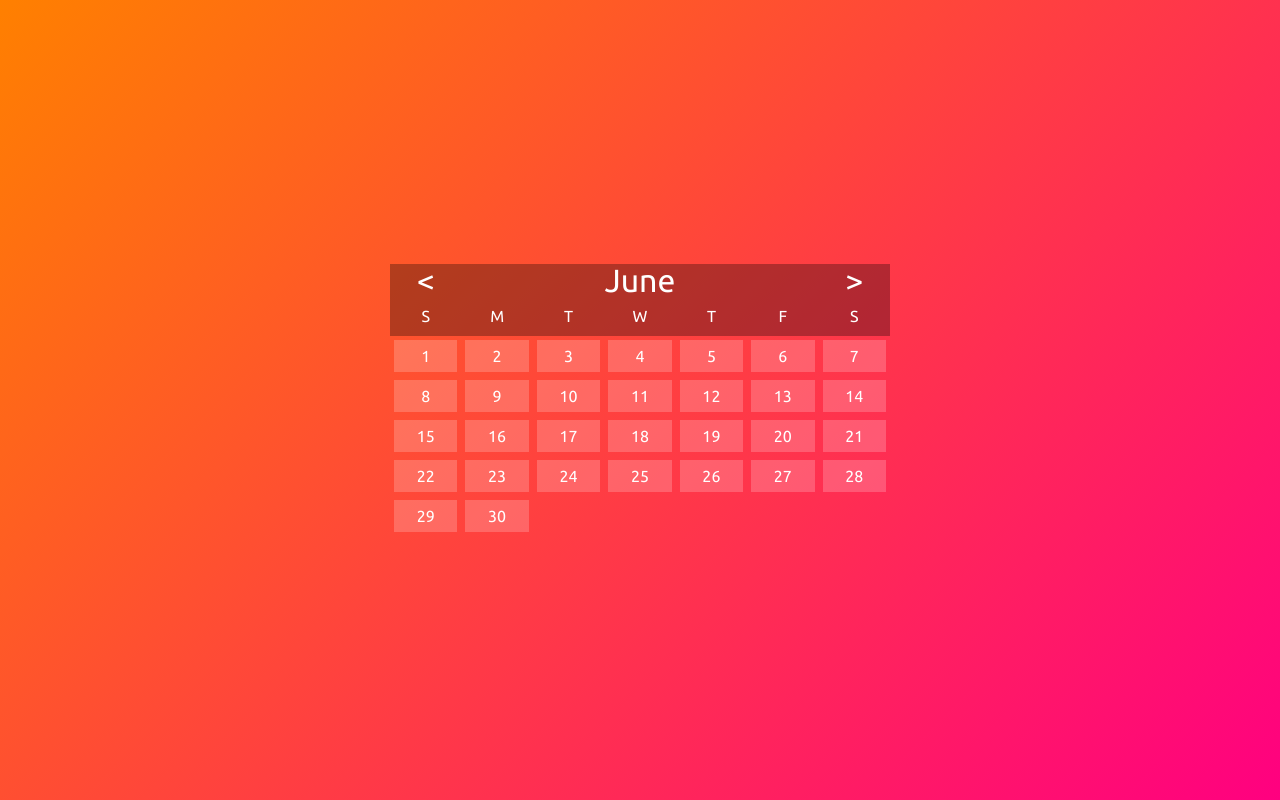
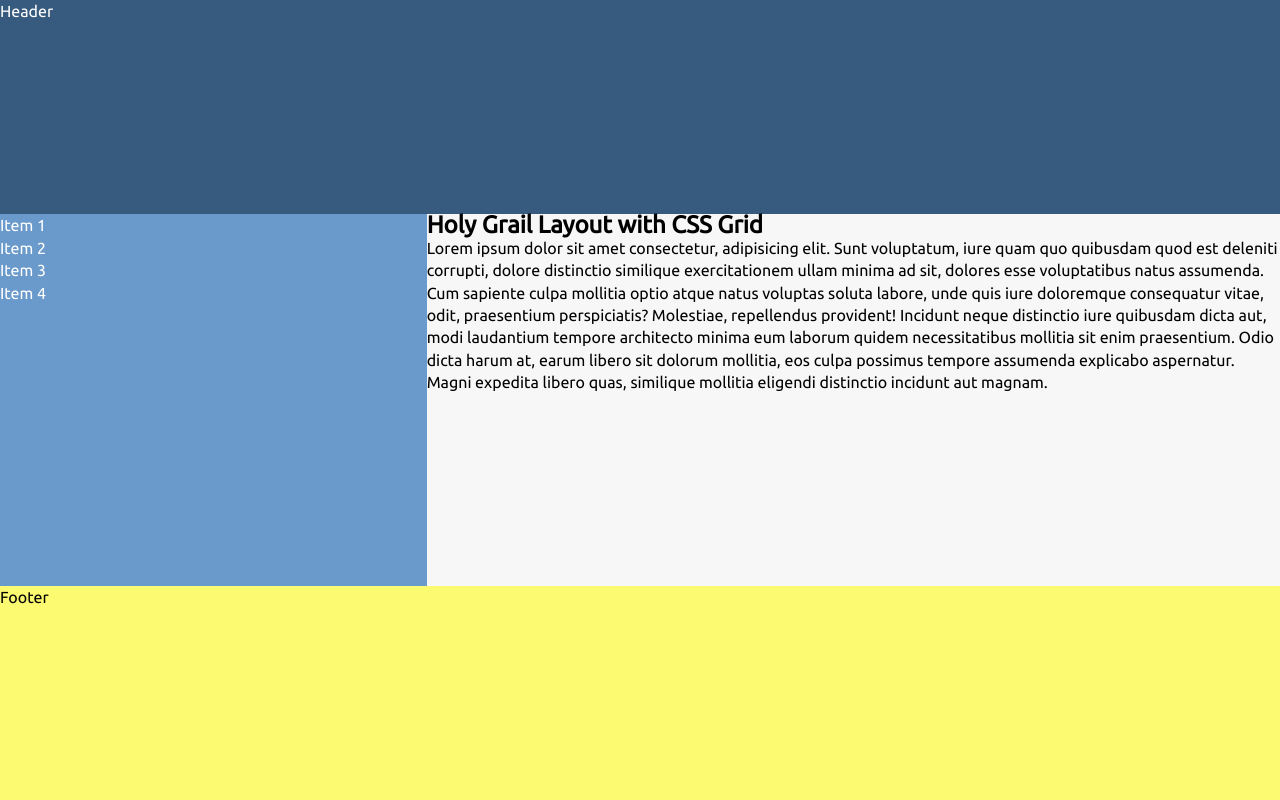
Before and after one commit to rodrigoarreola/flexbox-grid, a website: page index.html in a window 1280 px wide. Drawn offline with Linux system fonts and the light colour scheme.

Commit message:
CSS Grid - Practice 1 | Holy Grail Layout with CSS Grid

```diff
--- a/assets/scss/style.scss
+++ b/assets/scss/style.scss
@@ -1,74 +1,72 @@
 @import "reset";
 
-$calendar-item-margin: 4px;
-$calendar-item-width: calc(100% / 7);
-//NOTE: Hey moron, remember that the variables inside a calc function must be interpolated ¯\_(ツ)_/¯
-$calendar-item-inner-width: calc(#{$calendar-item-width} - #{$calendar-item-margin}*2);
+//Colors
+$strongBlue: #375a7f;
+$blue: #4d7cae;
+$lightBlue: #6a99cb;
+$yellow: #fcfa70;
+$white: #fff;
+$base: #f7f7f7;
+$black: #000;
 
-body{
+.app{
+    color: $white;
     min-height: 100vh;
-    display: flex;
-    background: linear-gradient(-45deg, hsl(330, 100%, 50%), hsl(30, 100%, 50%));
-}
-.calendar{
-    width: 90%;
-    margin: auto;
-    max-width: 500px;
+    line-height: 1.4em;
+    background-color: $base;
+    // padding: 1em;
+
+    display: grid;
+    grid-template-columns: 100%;
+    grid-template-rows: repeat(4, auto);
+    //If you don't put the names between a '' mark the grid will be in the same row
+    grid-template-areas: 'header' 'main' 'aside' 'footer';
 
     &__header{
-        background-color: rgba(0,0,0,0.3);
+        background-color: $strongBlue;
+        grid-area: header;
+
     }
 
-    &__month{
-        text-align: center;
-        line-height: 1;
-        color: white;
-        font-size: 2em;
-
-        display: flex;
-        justify-content: space-between;
-
-        &::after, &::before{
-            width: $calendar-item-width;
-            text-align: center;
-        }
-        &::after{
-            content: ">"
-        }
-        &::before{
-            content: "<"
-        }
+    &__aside{
+        background-color: $lightBlue;
+        grid-area: aside;
     }
 
-    &__week{
-        display: flex;
-    }
+    &__items{
 
-    &__day{
-        color: white;
     }
 
     &__item{
-        width: $calendar-item-inner-width;
-        text-align: center;
-        margin: $calendar-item-margin;
-        line-height: 2;
+
     }
 
-    &__dates{
-        display: flex;
-        flex-wrap: wrap;
+    &__main{
+        background-color: $base;
+        color: $black;
+        grid-area: main;
     }
 
-    &__date{
-        background-color: rgba(255, 255, 255, 0.2);
-        color: #fff;
+    &__title{
+
     }
 
-    /*In case that the first day of a month doesn't start in Sunday
-    just replace the number for the number-1 of the day when the month starts
-    */
-    &__date:first-of-type{
-        // margin-left: calc(#{$calendar-item-width} * 1 + #{$calendar-item-margin});
+    &__text{
+
+    }
+
+    &__footer{
+        background-color: $yellow;
+        color: $black;
+        grid-area: footer;
     }
 }
+
+@media screen and (min-width: 768px){
+    .app{
+        display: grid;
+        grid-template-columns: repeat(3, 1fr);
+        grid-template-rows: repeat(3, auto);
+        grid-template-areas: 'header header header' 'aside main main' 'footer footer footer';
+    }
+}
--- a/index.html
+++ b/index.html
@@ -1,59 +1,40 @@
 <!DOCTYPE html>
 <html lang="en">
+
 <head>
     <meta charset="UTF-8">
     <meta name="viewport" content="width=device-width, initial-scale=1.0">
     <meta http-equiv="X-UA-Compatible" content="ie=edge">
-    <title>Flexbox</title>
+    <title>CSS Grid</title>
     <link rel="stylesheet" href="assets/css/style.css">
-    <script defer src="https://use.fontawesome.com/releases/v5.0.9/js/all.js" integrity="sha384-8iPTk2s/jMVj81dnzb/iFR2sdA7u06vHJyyLlAd4snFpCl/SnyUjRrbdJsw1pGIl" crossorigin="anonymous"></script>
 </head>
+
 <body>
-    <div class="calendar">
-        <div class="calendar__header">
-            <div class="calendar__month">June</div>
-            <div class="calendar__week">
-                <div class="calendar__day calendar__item">S</div>
-                <div class="calendar__day calendar__item">M</div>
-                <div class="calendar__day calendar__item">T</div>
-                <div class="calendar__day calendar__item">W</div>
-                <div class="calendar__day calendar__item">T</div>
-                <div class="calendar__day calendar__item">F</div>
-                <div class="calendar__day calendar__item">S</div>
-            </div>
-        </div>
-        <div class="calendar__dates">
-            <div class="calendar__date calendar__item">1</div>
-            <div class="calendar__date calendar__item">2</div>
-            <div class="calendar__date calendar__item">3</div>
-            <div class="calendar__date calendar__item">4</div>
-            <div class="calendar__date calendar__item">5</div>
-            <div class="calendar__date calendar__item">6</div>
-            <div class="calendar__date calendar__item">7</div>
-            <div class="calendar__date calendar__item">8</div>
-            <div class="calendar__date calendar__item">9</div>
-            <div class="calendar__date calendar__item">10</div>
-            <div class="calendar__date calendar__item">11</div>
-            <div class="calendar__date calendar__item">12</div>
-            <div class="calendar__date calendar__item">13</div>
-            <div class="calendar__date calendar__item">14</div>
-            <div class="calendar__date calendar__item">15</div>
-            <div class="calendar__date calendar__item">16</div>
-            <div class="calendar__date calendar__item">17</div>
-            <div class="calendar__date calendar__item">18</div>
-            <div class="calendar__date calendar__item">19</div>
-            <div class="calendar__date calendar__item">20</div>
-            <div class="calendar__date calendar__item">21</div>
-            <div class="calendar__date calendar__item">22</div>
-            <div class="calendar__date calendar__item">23</div>
-            <div class="calendar__date calendar__item">24</div>
-            <div class="calendar__date calendar__item">25</div>
-            <div class="calendar__date calendar__item">26</div>
-            <div class="calendar__date calendar__item">27</div>
-            <div class="calendar__date calendar__item">28</div>
-            <div class="calendar__date calendar__item">29</div>
-            <div class="calendar__date calendar__item">30</div>
-        </div>
-    </div>
+
 </body>
+<article class="app">
+    <header class="app__header">Header</header>
+    <aside class="app__aside">
+        <ul class="app__items">
+            <li class="app__item">Item 1</li>
+            <li class="app__item">Item 2</li>
+            <li class="app__item">Item 3</li>
+            <li class="app__item">Item 4</li>
+        </ul>
+    </aside>
+    <main class="app__main">
+        <h2 class="app__title">Holy Grail Layout with CSS Grid</h2>
+        <p class="app__text">
+            Lorem ipsum dolor sit amet consectetur, adipisicing elit. Sunt voluptatum, iure quam quo quibusdam quod est deleniti corrupti,
+            dolore distinctio similique exercitationem ullam minima ad sit, dolores esse voluptatibus natus assumenda. Cum
+            sapiente culpa mollitia optio atque natus voluptas soluta labore, unde quis iure doloremque consequatur vitae,
+            odit, praesentium perspiciatis? Molestiae, repellendus provident! Incidunt neque distinctio iure quibusdam dicta
+            aut, modi laudantium tempore architecto minima eum laborum quidem necessitatibus mollitia sit enim praesentium.
+            Odio dicta harum at, earum libero sit dolorum mollitia, eos culpa possimus tempore assumenda explicabo aspernatur.
+            Magni expedita libero quas, similique mollitia eligendi distinctio incidunt aut magnam.
+        </p>
+    </main>
+    <footer class="app__footer">Footer </footer>
+</article>
+
 </html>
```
Also changed, not shown: assets/css/style.css, readme.md, 1 other file.
